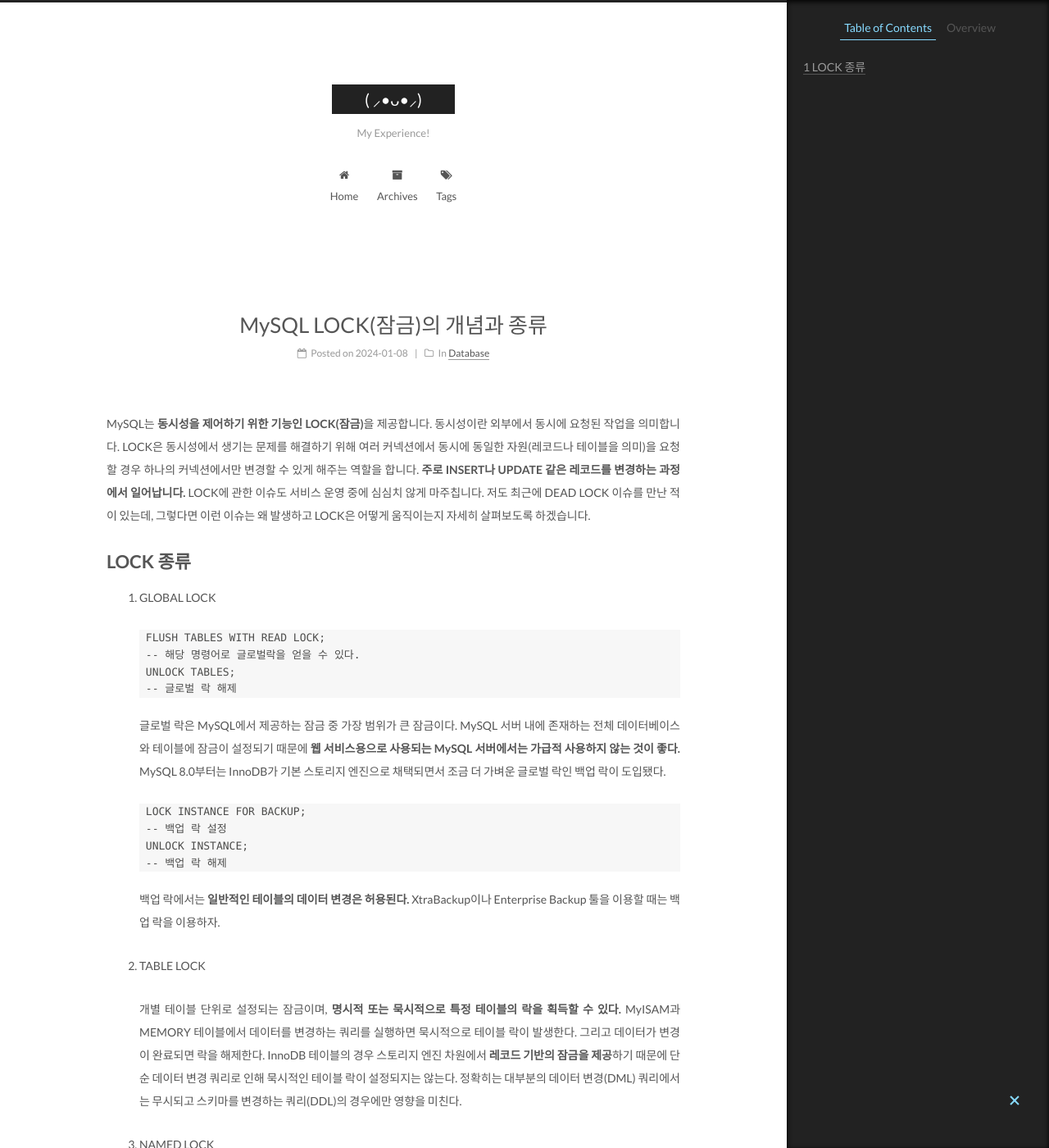
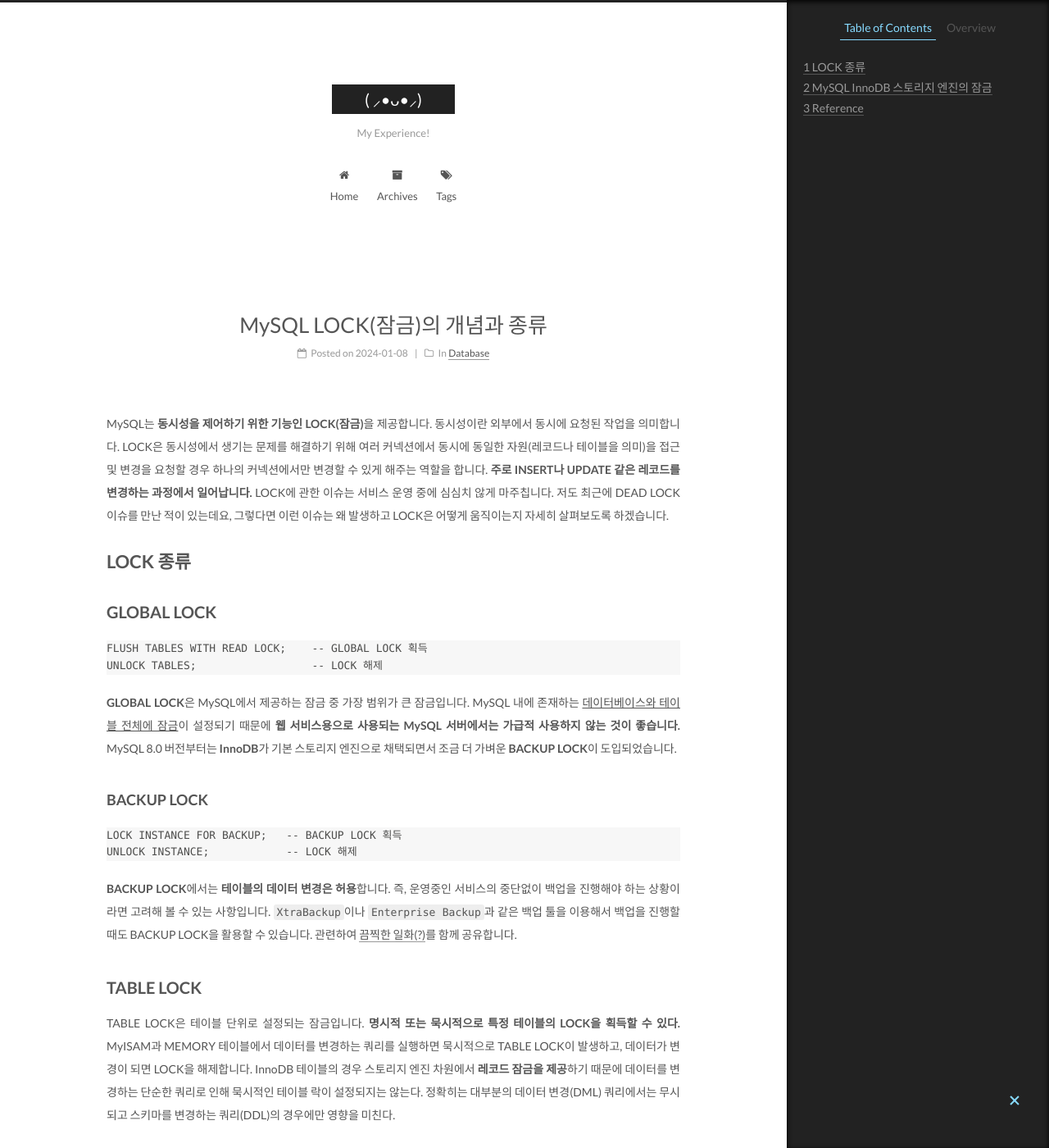
Before and after one commit to exmean/exmean.github.io, a Jekyll site: the page built from _posts/database/2024-01-08-mysql-lock.md, in a window 1280 px wide and 1400 px high. Shown: the whole window at 82% size. Built offline with Jekyll 4.4.1, drawn with Linux system fonts in a browser that asks for light colours; some of the changed text lies outside the part shown.

````diff
--- a/_posts/database/2024-01-08-mysql-lock.md
+++ b/_posts/database/2024-01-08-mysql-lock.md
@@ -2,88 +2,63 @@
 layout: post
 title: MySQL LOCK(잠금)의 개념과 종류
 category: Database
-permalink: /mysql-lock
+permalink: /mysql/1
 ---
 
-MySQL는 **동시성을 제어하기 위한 기능인 LOCK(잠금)**을 제공합니다. 동시성이란 외부에서 동시에 요청된 작업을 의미합니다. LOCK은 동시성에서 생기는 문제를 해결하기 위해 여러 커넥션에서 동시에 동일한 자원(레코드나 테이블을 의미)을 요청할 경우 하나의 커넥션에서만 변경할 수 있게 해주는 역할을 합니다. **주로 INSERT나 UPDATE 같은 레코드를 변경하는 과정에서 일어납니다.** LOCK에 관한 이슈도 서비스 운영 중에 심심치 않게 마주칩니다. 저도 최근에 DEAD LOCK 이슈를 만난 적이 있는데, 그렇다면 이런 이슈는 왜 발생하고 LOCK은 어떻게 움직이는지 자세히 살펴보도록 하겠습니다.
+MySQL는 **동시성을 제어하기 위한 기능인 LOCK(잠금)**을 제공합니다. 동시성이란 외부에서 동시에 요청된 작업을 의미합니다. LOCK은 동시성에서 생기는 문제를 해결하기 위해 여러 커넥션에서 동시에 동일한 자원(레코드나 테이블을 의미)을 접근 및 변경을 요청할 경우 하나의 커넥션에서만 변경할 수 있게 해주는 역할을 합니다. **주로 INSERT나 UPDATE 같은 레코드를 변경하는 과정에서 일어납니다.** LOCK에 관한 이슈는 서비스 운영 중에 심심치 않게 마주칩니다. 저도 최근에 DEAD LOCK 이슈를 만난 적이 있는데요, 그렇다면 이런 이슈는 왜 발생하고 LOCK은 어떻게 움직이는지 자세히 살펴보도록 하겠습니다.
 
 # LOCK 종류
 
-1. GLOBAL LOCK
+## GLOBAL LOCK
+```SQL
+FLUSH TABLES WITH READ LOCK;    -- GLOBAL LOCK 획득
+UNLOCK TABLES;                  -- LOCK 해제
+```
 
-    ```SQL
-    FLUSH TABLES WITH READ LOCK;
-    -- 해당 명령어로 글로벌락을 얻을 수 있다.
-    UNLOCK TABLES;
-    -- 글로벌 락 해제
-    ```
+**GLOBAL LOCK**은 MySQL에서 제공하는 잠금 중 가장 범위가 큰 잠금입니다. MySQL 내에 존재하는 <u>데이터베이스와 테이블 전체에 잠금</u>이 설정되기 때문에 **웹 서비스용으로 사용되는 MySQL 서버에서는 가급적 사용하지 않는 것이 좋습니다.** MySQL 8.0 버전부터는 **InnoDB**가 기본 스토리지 엔진으로 채택되면서 조금 더 가벼운 **BACKUP LOCK**이 도입되었습니다.
 
-    글로벌 락은 MySQL에서 제공하는 잠금 중 가장 범위가 큰 잠금이다. MySQL 서버 내에 존재하는 전체 데이터베이스와 테이블에 잠금이 설정되기 때문에 **웹 서비스용으로 사용되는 MySQL 서버에서는 가급적 사용하지 않는 것이 좋다.** MySQL 8.0부터는 InnoDB가 기본 스토리지 엔진으로 채택되면서 조금 더 가벼운 글로벌 락인 백업 락이 도입됐다.
+### BACKUP LOCK
+```SQL
+LOCK INSTANCE FOR BACKUP;   -- BACKUP LOCK 획득
+UNLOCK INSTANCE;            -- LOCK 해제
+```
+**BACKUP LOCK**에서는 **테이블의 데이터 변경은 허용**합니다. 즉, 운영중인 서비스의 중단없이 백업을 진행해야 하는 상황이라면 고려해 볼 수 있는 사항입니다. `XtraBackup`이나 `Enterprise Backup`과 같은 백업 툴을 이용해서 백업을 진행할 때도 BACKUP LOCK을 활용할 수 있습니다. 관련하여 [끔찍한 일화(?)](https://techblog.woowahan.com/2576)를 함께 공유합니다.
 
-    ```SQL
-    LOCK INSTANCE FOR BACKUP;
-    -- 백업 락 설정
-    UNLOCK INSTANCE;
-    -- 백업 락 해제
-    ```
+## TABLE LOCK
+TABLE LOCK은 테이블 단위로 설정되는 잠금입니다. **명시적 또는 묵시적으로 특정 테이블의 LOCK을 획득할 수 있다.** MyISAM과 MEMORY 테이블에서 데이터를 변경하는 쿼리를 실행하면 묵시적으로 TABLE LOCK이 발생하고, 데이터가 변경이 되면 LOCK을 해제합니다. InnoDB 테이블의 경우 스토리지 엔진 차원에서 **레코드 잠금을 제공**하기 때문에 데이터를 변경하는 단순한 쿼리로 인해 묵시적인 테이블 락이 설정되지는 않는다. 정확히는 대부분의 데이터 변경(DML) 쿼리에서는 무시되고 스키마를 변경하는 쿼리(DDL)의 경우에만 영향을 미친다.
 
-    백업 락에서는 **일반적인 테이블의 데이터 변경은 허용된다.** XtraBackup이나 Enterprise Backup 툴을 이용할 때는 백업 락을 이용하자.
-
-2. TABLE LOCK
-
-    개별 테이블 단위로 설정되는 잠금이며, **명시적 또는 묵시적으로 특정 테이블의 락을 획득할 수 있다.** MyISAM과 MEMORY 테이블에서 데이터를 변경하는 쿼리를 실행하면 묵시적으로 테이블 락이 발생한다. 그리고 데이터가 변경이 완료되면 락을 해제한다. InnoDB 테이블의 경우 스토리지 엔진 차원에서 **레코드 기반의 잠금을 제공**하기 때문에 단순 데이터 변경 쿼리로 인해 묵시적인 테이블 락이 설정되지는 않는다. 정확히는 대부분의 데이터 변경(DML) 쿼리에서는 무시되고 스키마를 변경하는 쿼리(DDL)의 경우에만 영향을 미친다.
-
-3. NAMED LOCK
-
-    테이블이나 레코드, 데이터베이스 객체가 아니라 특정 문자열에 대한 락이다. MySQL 8.0 버전부터는 네임드 락을 중첩해서 사용할 수 있게 되었고, 획득한 네임드 락을 한 번에 모두 해제하는 기능도 추가됐다. 어떤 것에 이용될 지는 아직 감이 잡히진 않는다.
+## NAMED LOCK
+테이블이나 레코드, 데이터베이스 객체가 아니라 특정 문자열에 대한 락이다. MySQL 8.0 버전부터는 네임드 락을 중첩해서 사용할 수 있게 되었고, 획득한 네임드 락을 한 번에 모두 해제하는 기능도 추가됐다. 어떤 것에 이용될 지는 아직 감이 잡히진 않는다.
 
 
-1. METADATA LOCK
+## METADATA LOCK
+데이터베이스 객체(대표적으로 테이블이나 뷰 등)의 이름이나 구조를 변경하는 경우에 획득하는 락이다. 명시적으로 획득하는 것이 아니고 변경하는 쿼리를 실행할 때 자동으로 획득된다.
 
-    데이터베이스 객체(대표적으로 테이블이나 뷰 등)의 이름이나 구조를 변경하는 경우에 획득하는 락이다. 명시적으로 획득하는 것이 아니고 변경하는 쿼리를 실행할 때 자동으로 획득된다.
+---
 
-    ---
+# MySQL InnoDB 스토리지 엔진의 잠금
 
+MySQL InnoDB 스토리지 엔진은 엔진 내부에서 **레코드 기반의 잠금 방식을 탑재**하고 있다. 레코드 기반 잠금 방식 때문에 뛰어난 **동시성 처리를 제공**할 수 있다. 그리고 InnoDB 트랜잭션과 잠금에 대한 각종 모니터링 방법을 제공한다.
 
-## InnoDB 스토리지 엔진 잠금
+## RECORD LOCK
+레코드 자체만을 잠근다. 다른 상용 DBMS의 레코드 락과의 차이점은 **인덱스의 레코드를 잠근다는 점이다.**  인덱스가 하나도 없는 테이블이더라도 내부적으로 자동 생성된 클러스터 인덱스를 이용해 잠금을 설정한다.
 
-InnoDB 스토리지 엔진은 엔진 내부에서 **레코드 기반의 잠금 방식을 탑재**하고 있다. 레코드 기반 잠금 방식 때문에 뛰어난 **동시성 처리를 제공**할 수 있다. 그리고 InnoDB 트랜잭션과 잠금에 대한 각종 모니터링 방법을 제공한다.
+## GAP LOCK
+레코드 자체가 아니라 **레코드와 바로 인접한 레코드 사이의 간격을 잠그는 것을 의미한다. 레코드와 레코드 사이의 간격에 새로운 레코드가 생성되는 것을 제어**한다. 갭 락을 그 자체로 사용하기 보다는 넥스트 키 락의 일부로 자주 사용된다.
 
-### InnoDB 스토리지 엔진의 잠금
+## NEXT KEY LOCK
+**레코드 락과 갭 락을 합쳐 놓은 형태의 잠금**을 말한다. 바이너리 로그에 기록되는 쿼리가 레플리카 서버에서 실행될 때 소스 서버에서 만들어 낸 결과와 동일한 결과를 만들어내도록 보장하는 것이 주목적이다(이 문장이 이해가 잘 되지 않는다). 그런데 의외로 **넥스트 키 락과 갭 락으로 인해 데드락이 발생하거나 다른 트랜잭션을 기다리게 만드는 일이 자주 발생**한다.
 
-1. 레코드 락
-
-    레코드 자체만을 잠근다. 다른 상용 DBMS의 레코드 락과의 차이점은 **인덱스의 레코드를 잠근다는 점이다.**  인덱스가 하나도 없는 테이블이더라도 내부적으로 자동 생성된 클러스터 인덱스를 이용해 잠금을 설정한다.
-
-2. 갭 락
-
-    레코드 자체가 아니라 **레코드와 바로 인접한 레코드 사이의 간격을 잠그는 것을 의미한다. 레코드와 레코드 사이의 간격에 새로운 레코드가 생성되는 것을 제어**한다. 갭 락을 그 자체로 사용하기 보다는 넥스트 키 락의 일부로 자주 사용된다.
-
-3. 넥스트 키 락
-
-    **레코드 락과 갭 락을 합쳐 놓은 형태의 잠금**을 말한다. 바이너리 로그에 기록되는 쿼리가 레플리카 서버에서 실행될 때 소스 서버에서 만들어 낸 결과와 동일한 결과를 만들어내도록 보장하는 것이 주목적이다(이 문장이 이해가 잘 되지 않는다). 그런데 의외로 **넥스트 키 락과 갭 락으로 인해 데드락이 발생하거나 다른 트랜잭션을 기다리게 만드는 일이 자주 발생**한다.
-
-4. 자동 증가 락
-
-    AUTO_INCREMENT 락이라고 부른다. INSERT와 REPLACE 쿼리 문장과 같이 새로운 레코드를 저장하는 쿼리에서만 필요하다. 트랜잭션과 관계없이 AUTO_INCREMENT 값을 가져오는 순간만 락이 걸렸다가 즉시 해제된다. 테이블에 단 하나만 존재하고 명시적으로 획득하거나 해제하는 방법은 없다.
+## AUTO INCREMENT LOCK
+AUTO_INCREMENT 락이라고 부른다. INSERT와 REPLACE 쿼리 문장과 같이 새로운 레코드를 저장하는 쿼리에서만 필요하다. 트랜잭션과 관계없이 AUTO_INCREMENT 값을 가져오는 순간만 락이 걸렸다가 즉시 해제된다. 테이블에 단 하나만 존재하고 명시적으로 획득하거나 해제하는 방법은 없다.
 
 
 ## 인덱스와 잠금
 
 - MySQL 서버가 기본 엔진으로 채택하고 있는 InnoDB는 인덱스 기반 잠금을 제공한다. **만약 인덱스의 설계가 잘못되어 있다면 수 많은 레코드가 동시에 잠금되는 현상이 일어날 수 있다.**
 
-## 실습
+---
+마무리
 
-간단하게 실습을 진행하려고 한다. 테스트로 백업 락을 설정하고 락이 실행된 중에 요청된 쿼리는 어떻게 처리되는 지 보겠다.
-
-![screenshot](/assets/posts_screenshots/mysql-lock-1.png)
-
-Member 테이블은 간단하게 고유 번호와 이름을 저장하는 사용자 정보 테이블이다. 현재 ORM을 JPA로 설정해놓고 Hibernate DDL-Auto Option을 `Create`로 설정해 놓았기 때문에 만약 락이 잘 걸려있다면 서버를 재구동할 때 DROP TABLE이 실행되지 않고 대기 중에 있을 것이다.
-
-![screenshot](/assets/posts_screenshots/mysql-lock-2.png)
-
-`SHOW PROCESSLIST`로 조회해보면 백업 락 때문에 DROP 요청이 대기 중인 것을 확인할 수 있다. 그렇다면 레코드 관련 요청들은 무리없이 수행되는지 확인해보자.
-
-![screenshot](/assets/posts_screenshots/mysql-lock-3.png)
-
-레코드 관련 요청들은 문제없이 쿼리가 즉각 처리되는 것을 확인할 수 있다.
+# Reference
+> Real MySQL 도서를 읽고 기록하였습니다.
````
Also changed, not shown: _posts/2024-01-04-java-stream-api.md (deleted, +0 -194 lines), _posts/database/2024-01-11-mysql-transaction.md (+1 -1 lines), _posts/java/2024-01-04-stream-api.md (added, +68 -0 lines), _posts/java/2024-01-05-java-abstract.md (renamed from _posts/2024-01-05-java-abstract.md, +2 -1 lines), _posts/java/2024-01-10-java-interface.md (renamed from _posts/2024-01-10-java-interface.md, +2 -1 lines).
